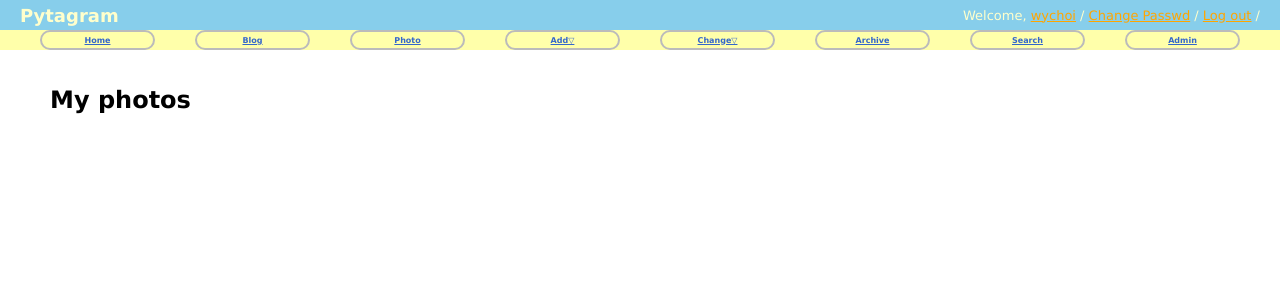
After one commit to isac21/Project_django, a Django app: template photos/templates/photosHome.html in a window 1280 px wide. The commit adds this page. Shown: the top 300 px of the page. Run offline with Django 3.2, Linux system fonts and the light colour scheme; the template is opened without the code that fills it, so the values that code supplies are empty.

Commit message:
main page

```diff
--- a/main/static/main/css/base.css
+++ b/main/static/css/base.css
@@ -1,12 +1,12 @@
 
 body {
-  font-family: "Lucida Grande", Verdana, Arial, sans-serif;
-  font-size: 12px
+  font-family: "Lucida Grande", Verdana, Verdana, Arial, sans-serif;
+  font-size: 12px;
 }
 
 /* PAGE STRUCTURE */
 
-div#header{
+div#header {
   position: absolute;
   top: 0px;
   left: 0px;
@@ -16,7 +16,35 @@ div#header{
   background: skyblue;
 }
 
-div#menu{
+/* HEADER */
+
+.maintitle {
+  display: table-cell;
+  vertical-align: middle;
+  padding-left: 20px;
+  color: #ffc;
+  font-weight: bold;
+  font-size: 18px;
+}
+
+.welcome {
+  display: table-cell;
+  vertical-align: middle;
+  text-align: right;
+  padding-right: 20px;
+  color: #ffc;
+  font-weight: normal;
+  font-size: 13px;
+}
+
+.welcome a:link, .welcome a:visited {
+  color: orange;
+}
+
+
+/* MENU */
+
+div#menu {
   position: absolute;
   top: 30px;
   left: 0px;
@@ -28,51 +56,6 @@ div#menu{
   background: #ffa;
   font-size: 8px;
 }
-
-div#content{
-  position: absolute;
-  top: 70px;
-  left: 50px;
-  right: 50px;
-}
-
-div#footer{
-  position: absolute;
-  top: 20px;
-  left: 50px;
-  right: 50px;
-  height: 30px;
-  width: 100%;
-  border-top: 1px solid #ccc;
-}
-
-/* HEADER */
-
-.maintitle {
-  display: table-cell;
-  vertical-align: middle;
-  padding-left: 20px;
-  color: #ffc;
-  font-weight: bold;
-  font-size: 16px;
-}
-
-.welcome {
-  display: table-cell;
-  vertical-align: middle;
-  text-align: right;
-  padding-right: 20px;
-  color: #ffc;
-  font-weight: normal;
-  font-size: 12px;
-}
-
-.welcome a:link, .welcome a:visited {
-  color: orange;
-}
-
-
-/* MENU */
 
 div#menu a:link, div#menu a:visited {
   color: #36c;
@@ -86,7 +69,6 @@ div#menu > li {
   text-align: center;
   font-weight: bold;
 }
-
 
 /* pulldown menu */
 
@@ -108,29 +90,23 @@ div#menu li:hover ul {
 }
 
 
+/* Content */
 
-/* LINK */
-
-a:link, a:visited {
-  color: #369;
-  text-decoration: none;
-}
-
-a:hover {
-  text-decoration: underline;
+div#content {
+  position: absolute;
+  top: 70px;
+  left: 50px;
+  right: 50px;
 }
 
 
-/* TABLE */
+/* Footer */
 
-table {
-  border-collapse: collapse;
+div#footer {
+  position: absolute;
+  bottom: 20px;
+  left: 50px;
+  right: 50px;
+  height: 30px;
+  border-top: 1px solid #ccc;
 }
-
-td, th {
-  line-height: 18px;
-  border-bottom: 1px solid #eee;
-  vertical-align:top;
-  padding: 5px 15px;
-  font-family: "Lucida Grande", Verdana, Arial, sans-serif;
-}
--- a/main/templates/base.html
+++ b/main/templates/base.html
@@ -1,11 +1,11 @@
 <!DOCTYPE html>
-<html lang='en'>
+<html lang='ko'>
 
 <head>
 <title>{% block title %}Pytagram{% endblock %}</title>
 
 {% load staticfiles %}
-<link rel="stylesheet" type="text/css" href="{% static "main\css\base.css"%}" />
+<link rel="stylesheet" type="text/css" href="{% static "css/base.css" %}" />
 <link rel="stylesheet" type="text/css" href="{% block extrastyle %}{% endblock %}" />
 
 </head>
@@ -13,19 +13,19 @@
 <body>
 
   <div id="header">
-    <h2 class="maintitle">Pytagram</h2>
-    <h4 class="welcome">Welcome, <a href="#">wychoi</a> /
-      <a href="#">Change Pwd</a> /
+    <h1 class="maintitle">Pytagram</h1>
+    <h4 class="welcome">Welcome, <a href="#"> wychoi</a> /
+      <a href="#">Change Passwd</a> /
       <a href="#">Log out</a> /
     </h4>
 
   </div>
 
 
-  <div id="header">
-    <li><a href="#">Home</a></li>
-    <li><a href="#">Blog</a></li>
-    <li><a href="#">Photo</a></li>
+  <div id="menu">
+    <li><a href="{% url 'home' %}">Home</a></li>
+    <li><a href="{% url 'blog:title' %}">Blog</a></li>
+    <li><a href="{% url 'photos:index' %}">Photo</a></li>
 
     <li><a href="#">Add&bigtriangledown;</a>
       <ul>
--- a/main/templates/home.html
+++ b/main/templates/home.html
@@ -1,6 +1,6 @@
 {% extends "base.html" %}
 
-{% block title %}home.html{% endblock %}
+{% block title %}Main page of Pytagram{% endblock %}
 
 {% block content %}
 <div id="content">
--- a/main/urls.py
+++ b/main/urls.py
@@ -9,5 +9,5 @@ from .views import HomeView
 
 urlpatterns = [
     url(r'^$', HomeView.as_view(), name='home'),
-    url(r'^admin/', admin.site.urls),
+    url(r'^admin/', admin.site.urls, name='index'),
 ]
--- /dev/null
+++ b/photos/templates/photosHome.html
@@ -0,0 +1,9 @@
+{% extends "base.html" %}
+{% block title %}Photos page{% endblock %}
+
+{% block content %}
+<div id="content">
+  <h1>My photos</h1>
+</div>
+
+{% endblock %}
--- a/photos/urls.py
+++ b/photos/urls.py
@@ -9,7 +9,7 @@ from .views import hello, detail, create
 
 
 urlpatterns = [
-    url(r'^$', hello),
+    url(r'^$', hello, name='index'),
     url(r'^(?P<pk>[0-9]+)/$', detail, name='detail'),
     url(r'^upload/$', create, name='create'),
 
--- a/photos/views.py
+++ b/photos/views.py
@@ -7,9 +7,11 @@ from .forms import PhotoForm
 
 # Create your views here.
 
+#def hello(request):
+#    return HttpResponse('안녕하세요!')
+
 def hello(request):
-    return HttpResponse('안녕하세요!')
-
+    return render(request, 'photosHome.html')
 
 def detail(request, pk):
     photo = get_object_or_404(Photo, pk=pk)
```
Also changed, not shown: main/static/img/kground.jpg (renamed from main/static/main/img/kground.jpg), 2 other files.
